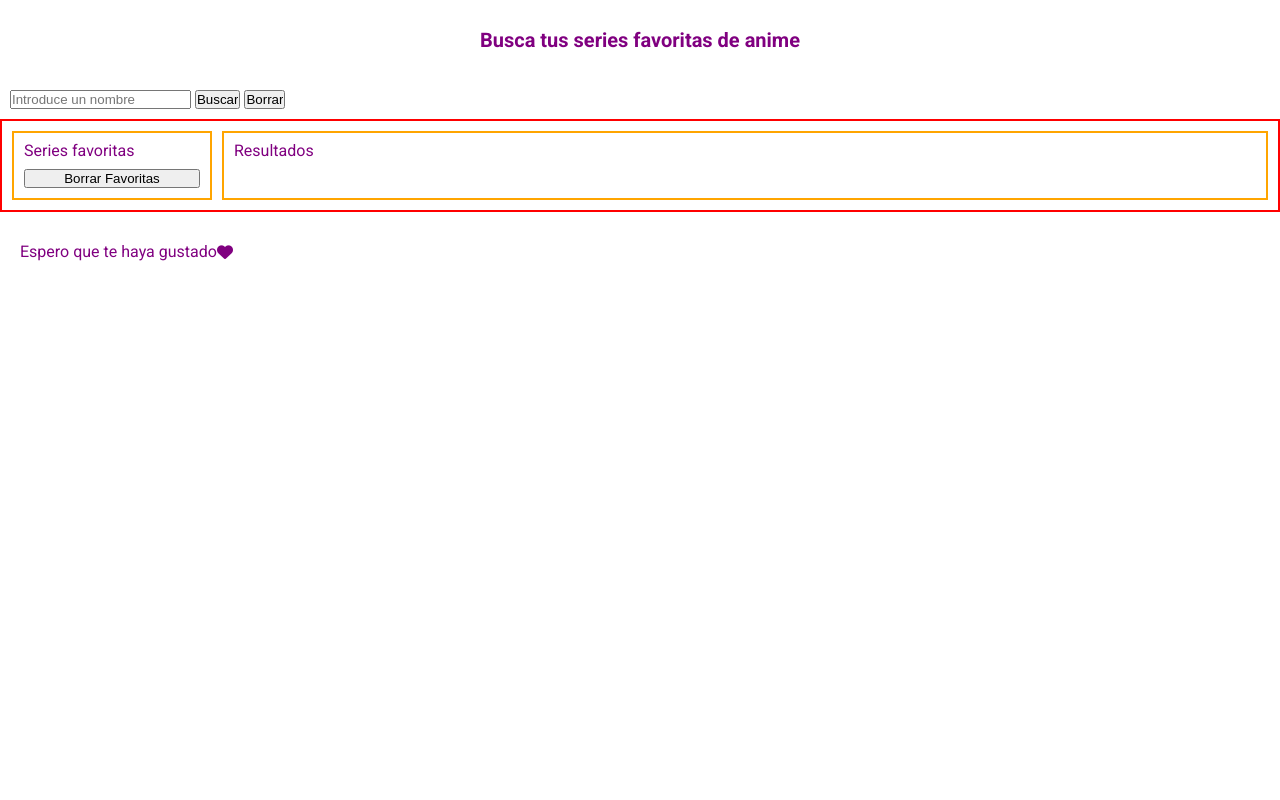
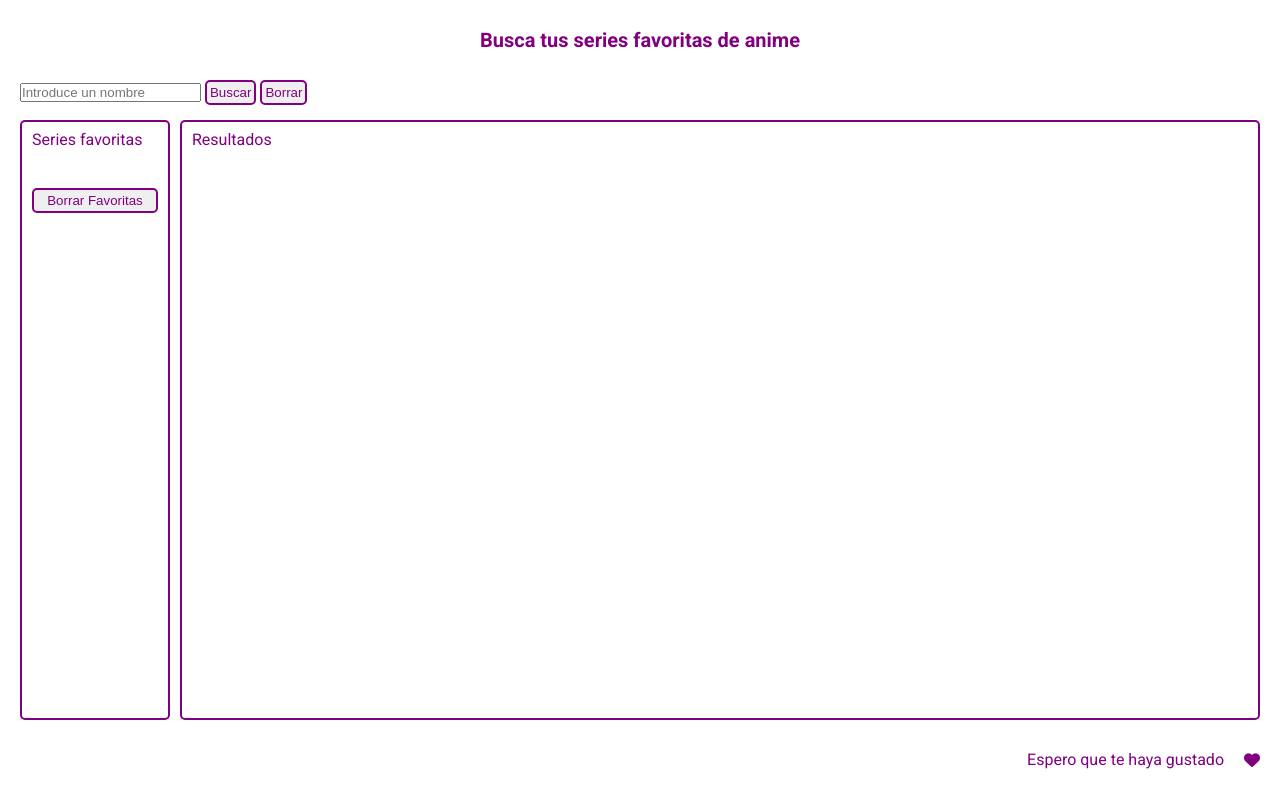
Before and after one commit to modehans/buscador-series-anime-javascript, a website: page docs/index.html in a window 1280 px wide. Drawn offline with Linux system fonts and the light colour scheme.

Commit message:
Create some styles

```diff
--- a/docs/index.html
+++ b/docs/index.html
@@ -21,25 +21,23 @@
   <header class="header">
     <h1>Busca tus series favoritas de anime</h1>
   </header>
-  <main>
+  <main class="container">
     <form class="form" action="">
       <input class="js_userInput" type="text" name="search" id="search"
         placeholder="Introduce un nombre" />
-      <input class="js_buttonSearch" type="button" value="Buscar" />
-      <input type="reset" value="Borrar" />
+      <input class="button js_buttonSearch" type="button" value="Buscar" />
+      <input class="button" type="reset" value="Borrar" />
     </form>
     <section class="viewCards">
       <aside class="favorites">
-        <section>
-          <h2>Series favoritas</h2>
-          <ul class="js_favoriteList">
-          </ul>
-        </section>
-        <button>Borrar Favoritas</button>
+        <h2>Series favoritas</h2>
+        <ul class="favorites__List js_favoriteList">
+        </ul>
+        <button class="button">Borrar Favoritas</button>
       </aside>
       <Section class="results">
         <h2>Resultados</h2>
-        <ul class="result__list js_resultsSearch">
+        <ul class="results__List js_resultsSearch">
           <img src="" alt="">
         </ul>
       </Section>
--- /dev/null
+++ b/src/js/01_otherfunctions.js
@@ -0,0 +1,3 @@
+const saveLocalStorage = () => {
+  localStorage.setItem('data', JSON.stringify(favorites));
+};
--- a/src/js/01_rendercards.js
+++ b/src/js/02_rendercards.js
@@ -9,7 +9,7 @@ const renderCards = (arrayData) => {
     const newImage = `https://via.placeholder.com/210x295/fc9303/666666/?text=${oneSerie.title}`;
     const favBackground = favorites.findIndex((fav) => fav.id === oneSerie.id);
     if (favBackground !== -1) {
-      classFavorite = 'favorite';
+      classFavorite = 'favoriteSlect';
     } else {
       classFavorite = '';
     }
--- a/src/js/02_handleclick.js
+++ b/src/js/03_handleclick.js
@@ -27,7 +27,7 @@ const handleClickFavorite = (ev) => {
   console.log(favorites);
   renderFavSeries();
   renderCardsSearch();
-  localStorage.setItem('data', JSON.stringify(favorites));
+  saveLocalStorage();
 };
 
 const handleEnterKey = (ev) => {
--- a/src/js/04_load.js
+++ b/src/js/05_load.js
@@ -3,8 +3,7 @@ const onLoad = () => {
   favorites = JSON.parse(localStorage.getItem('data'));
   if (favorites === null) {
     favorites = [];
-    localStorage.setItem('data', JSON.stringify(favorites));
-    console.log('Ravorites lleno', favorites);
+    saveLocalStorage();
   }
   renderFavSeries();
 };
--- a/src/scss/layout/_favorites.scss
+++ b/src/scss/layout/_favorites.scss
@@ -1,25 +1,32 @@
 .favorites {
-  width: 200px;
-  border: 2px solid $colorSecondary;
+  min-width: 150px;
+  max-width: 200px;
+  border: 2px solid $colorPrincipal;
+  border-radius: 5px;
   display: flex;
   flex-direction: column;
   padding: 10px;
-  gap: 10px;
+  gap: 20px;
 
-  .card {
+  &__List {
     display: flex;
-    flex-direction: row;
-    background-color: transparent;
+    flex-direction: column;
     gap: 10px;
 
-    &__title {
+    .card {
       display: flex;
-      justify-content: center;
-      align-items: center;
-    }
+      border: none;
+      gap: 10px;
 
-    &__image {
-      width: 30%;
+      &__image {
+        width: 30%;
+      }
+
+      &__title {
+        display: flex;
+        align-items: center;
+      }
+
     }
   }
 }
--- a/src/scss/layout/_footer.scss
+++ b/src/scss/layout/_footer.scss
@@ -4,5 +4,7 @@
   color: $colorPrincipal;
   display: flex;
   align-items: center;
-  padding: 0 20px;
+  justify-content: end;
+  padding-right: 20px;
+  gap: 20px;
 }
--- a/src/scss/layout/_form.scss
+++ b/src/scss/layout/_form.scss
@@ -1,4 +1,4 @@
 .form {
+  height: 5vh;
   font-family: $font-main;
-  padding: 10px;
 }
--- a/src/scss/layout/_results.scss
+++ b/src/scss/layout/_results.scss
@@ -1,19 +1,34 @@
 .results {
-  border: 2px solid $colorSecondary;
+  border: 2px solid $colorPrincipal;
+  border-radius: 5px;
   padding: 10px;
   flex: 1;
+  display: flex;
+  flex-direction: column;
+  gap: 20px;
 
-  .card {
-    display: inline-block;
+  &__List {
+    display: flex;
+    flex-wrap: wrap;
+    justify-content: center;
+    gap: 20px;
 
-    &__title {
+    .card {
+      width: 200px;
       display: flex;
-      justify-content: center;
-      align-items: center;
-    }
+      flex-direction: column;
 
-    &__image {
-      width: 200px;
+      &__image {
+        height: 250px;
+      }
+
+      &__title {
+        height: 60px;
+        display: flex;
+        align-items: center;
+        justify-content: center;
+      }
+
     }
   }
 }
--- a/src/scss/layout/_viewcards.scss
+++ b/src/scss/layout/_viewcards.scss
@@ -1,13 +1,26 @@
 .viewCards {
-  border: solid 2px red;
+  min-height: 75vh;
   width: 100%;
   display: flex;
   font-family: $font-main;
   gap: 10px;
-  padding: 10px;
   color: $colorPrincipal;
+
 }
 
-.favorite {
-  background-color: $colorSecondary;
+.favoriteSlect {
+  border: solid 3px $colorSecondary;
+  border-radius: 5px;
 }
+
+.button {
+  border: 2px solid $colorPrincipal;
+  border-radius: 5px;
+  color: $colorPrincipal;
+  padding: 3px;
+  background: tranparent;
+}
+
+.container {
+  padding: 0 20px;
+}
```
Also changed, not shown: docs/assets/js/main.js (+1 -1 lines), src/html/index.html (+1 -1 lines), src/html/partials/favorites.html (+4 -6 lines), src/html/partials/form.html (+2 -2 lines), src/html/partials/results.html (+1 -1 lines), docs/assets/css/styles.css, src/js/04_listeners.js (renamed from src/js/03_listeners.js).
